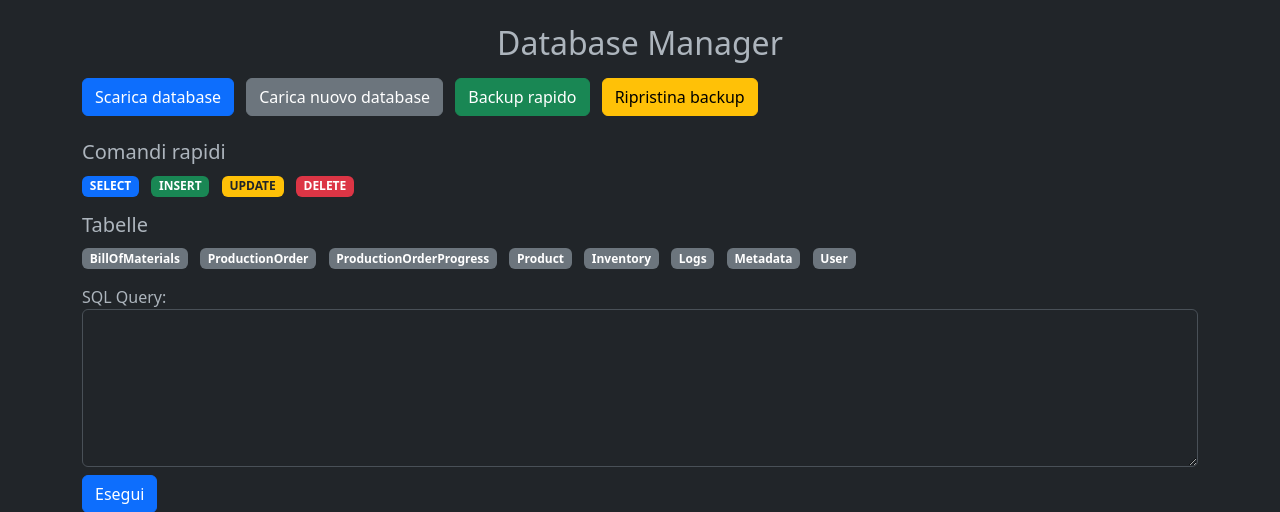
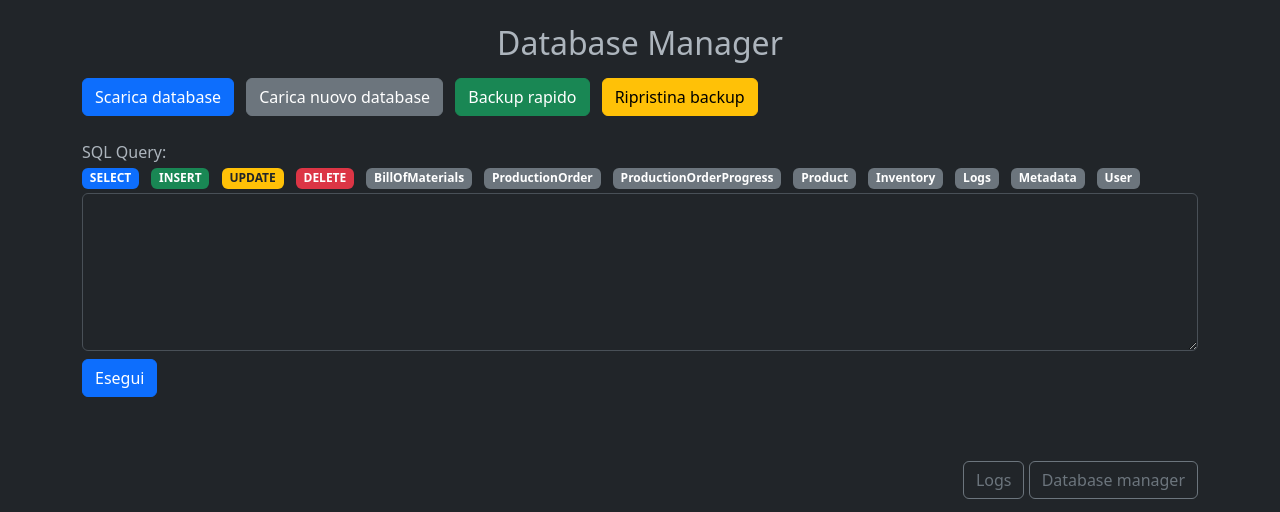
Before and after one commit to GiacomoGuaresi/RaspERP, a Flask app: page /DatabaseManager in a window 1280 px wide. Shown: the part 68-580 px from the top of the page. Run offline with Flask 3, Linux system fonts and the light colour scheme; data that the repository does not hold is empty; some libraries are stand-ins or nearby versions.

Commit message:
feat: implement db manager

```diff
--- a/app/templates/Databasemanager.html
+++ b/app/templates/Databasemanager.html
@@ -53,24 +53,20 @@
 </div>
 
 
-<h5>Comandi rapidi</h5>
-<div class="mb-3">
+<form method="POST" action="{{ url_for('databasemanager.view_DatabaseManager') }}">
+  <div class="form-group">
+    <label for="query">SQL Query:</label>
+    <div class="mb-1">
       <span class="badge bg-primary me-2 command-badge" data-command="SELECT * FROM ">SELECT</span>
       <span class="badge bg-success me-2 command-badge" data-command="INSERT INTO ">INSERT</span>
       <span class="badge bg-warning text-dark me-2 command-badge" data-command="UPDATE  SET ">UPDATE</span>
       <span class="badge bg-danger me-2 command-badge" data-command="DELETE FROM ">DELETE</span>
-</div>
 
-<h5>Tabelle</h5>
-<div class="mb-3">
       {% for table in tables %}
       <span class="badge bg-secondary me-2 table-badge" data-table="{{ table }}">{{ table }}</span>
       {% endfor %}
     </div>
 
-<form method="POST" action="{{ url_for('databasemanager.view_DatabaseManager') }}">
-  <div class="form-group">
-    <label for="query">SQL Query:</label>
     <textarea class="form-control" id="query" name="query" rows="6" required>{{ request.form.query or '' }}</textarea>
   </div>
   <button type="submit" class="btn btn-primary mt-2">Esegui</button>
```
Lines whose indentation alone changed are shown as unchanged.
